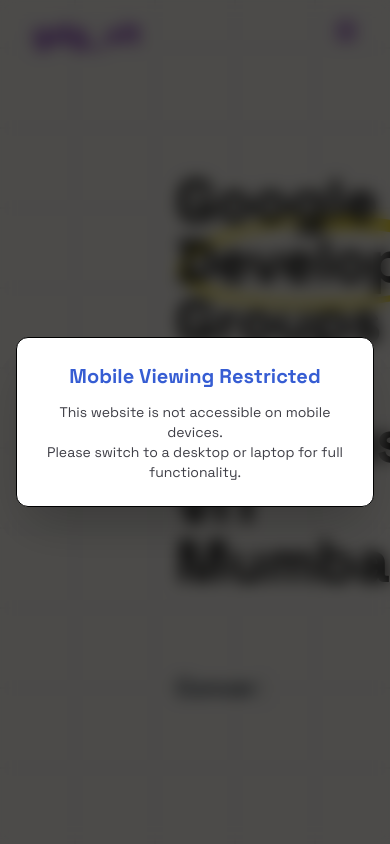
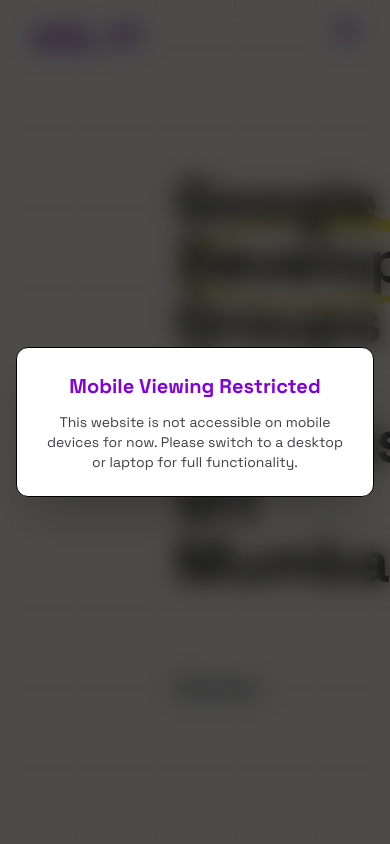
Before and after one commit to maitri-dalvi/gdgvit-web, a Next.js app: page / in a window 390 px wide. Shown: the top 844 px of the page. Built offline with nearby package versions, Linux system fonts and the light colour scheme.

Commit message:
change: Mobile Pop-up UI

```diff
--- a/src/components/MobileWarningModal.tsx
+++ b/src/components/MobileWarningModal.tsx
@@ -30,15 +30,13 @@ const MobileWarningModal = ({ children }: { children?: React.ReactNode }) => {
 
   if (isMobile) {
     return (
-      <div className="fixed inset-0 z-[9999] flex items-center justify-center bg-black/70 backdrop-blur-sm px-4">
+      <div className="fixed inset-0 z-[9999] flex items-center justify-center bg-black/70 backdrop-blur-md px-4">
         <div className="bg-white text-black rounded-xl shadow-2xl p-6 max-w-sm w-full text-center border border-primary">
-          <h2 className="text-xl font-bold mb-3 text-[hsl(var(--primary))]">
+          <h2 className="text-xl font-bold mb-3 text-purple-700">
             Mobile Viewing Restricted
           </h2>
           <p className="text-sm text-zinc-700">
-            This website is not accessible on mobile devices.
-            <br />
-            Please switch to a desktop or laptop for full functionality.
+            This website is not accessible on mobile devices for now. Please switch to a desktop or laptop for full functionality.
           </p>
         </div>
       </div>
```
